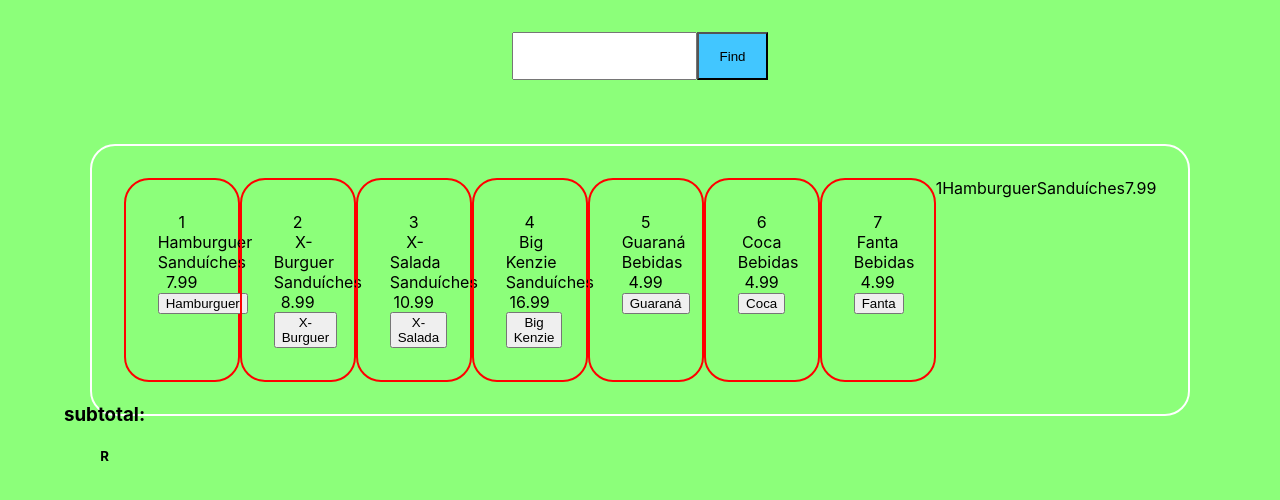
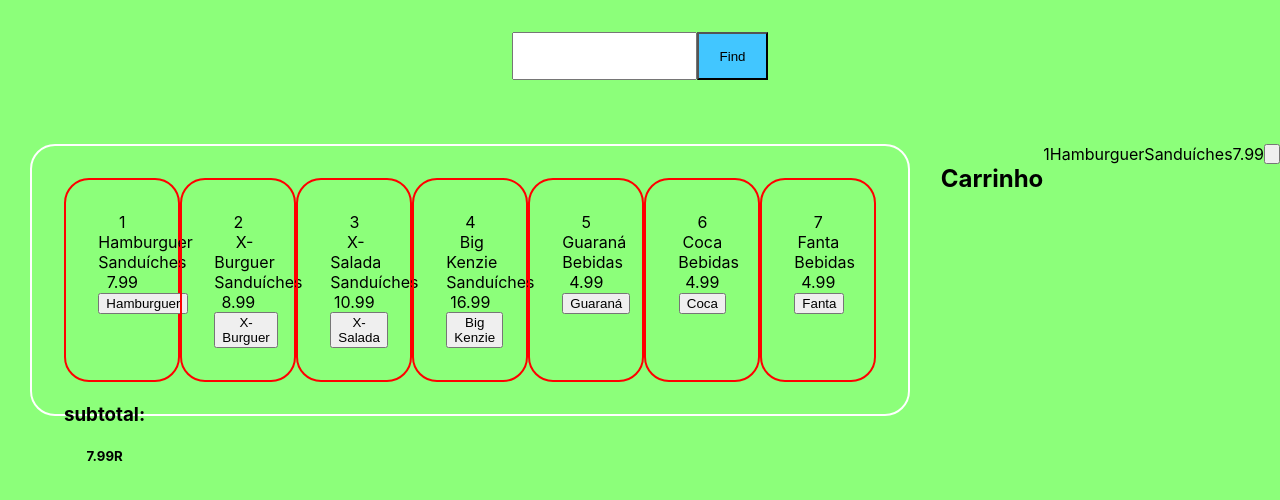
Before and after one commit to Kenzie-Academy-Brasil-Developers/react-entrega-s1-hamburgueria-da-kenzie-Glen1986, a React (Create React App) app: page / in a window 1280 px wide. Both pictures are taken after a click on the button "Hamburguer". Shown: the top 500 px of the page. Built offline with nearby package versions, Linux system fonts and the light colour scheme.

Commit message:
hamburgCart

```diff
--- a/src/App.js
+++ b/src/App.js
@@ -1,7 +1,7 @@
 import MenuContainer from './components/MenuContainer'
 import Subtotal from './components/Subtotal'
 import NavBar from './components/NavBar'
-import Cart from './components/Cart'
+import ContCart from './components/ContCart'
 import './App.css';
 import { useState } from 'react'
 
@@ -19,7 +19,7 @@
 const [filteredProducts, setFilteredProducts] = useState([]);
 
 const [currentSale, setCurrentSale] = useState([]);
-//const [cartTotal, setCartTotal] = useState(0);
+const [cartTotal, setCartTotal] = useState(0);
 const [userInput, setUserInput] = useState("");
 
 
@@ -33,8 +33,13 @@
    setCurrentSale(
      [...currentSale, products.find(item=>item.id === e)]
    )
+
 };
-
+const addCart =()=>{
+  setCartTotal(
+  [...cartTotal, currentSale]
+  )
+}
 
 return (
   <>
@@ -56,16 +61,20 @@
         setProducts = { setProducts }
         handleClick = { handleClick }
       />
-      <Cart
-        currentSale = {currentSale}
-      ></Cart>
-
       <Subtotal
         cartTotal ={
-        currentSale.map(item => item ===
-        item.price) }
+        currentSale.map(item =>
+           [ item.price  ])
+
+        }
       ></Subtotal>
     </div>
+
+      <ContCart
+        currentSale = {currentSale}
+        addCart = {addCart}
+
+      ></ContCart>
 
     </div>
     </>
--- a/src/components/Cart/index.jsx
+++ b/src/components/Cart/index.jsx
@@ -1,11 +1,12 @@
 import './styles.css'
-const Cart = ({currentSale})=> {
+const Cart = ({item,currentSale})=> {
   return(
   <div className="cart">
-    {currentSale.map(item=><div className="cartId">{item.id}</div>)}
-    {currentSale.map(item=><div className="cartName">{item.name}</div>)}
-    {currentSale.map(item=><div className="cartCategory">{item.category}</div>)}
-    {currentSale.map(item=><div className="cartPrice">{item.price}</div>)}
+    <div className="cartId">{item.id}</div>
+    <div className="cartName">{item.name}</div>
+    <div className="cartCategory">{item.category}</div>
+    <div className="cartPrice">{item.price}</div>
+    <button onClick={()=>console.log("buy")}></button>
   </div>
   )
 }
--- /dev/null
+++ b/src/components/ContCart/index.jsx
@@ -0,0 +1,15 @@
+import Cart from '../Cart'
+
+const ContCart =({currentSale})=>{
+  return(
+    <>
+      <h2>Carrinho</h2>
+      <div className="container">
+        {
+          currentSale.map(item => <Cart key={item.id} item={item}/>)
+        }
+      </div>
+    </>
+  )
+}
+export default ContCart;
--- a/src/components/Product/index.js
+++ b/src/components/Product/index.js
@@ -1,5 +1,5 @@
 import './style.css'
-const Product =( {item,id, name, category, price, handleClick,products } )=>{
+const Product =( {addCart,item,id, name, category, price, handleClick,products } )=>{
   return(
   <div className="product">
     <div className="id">{item.id}</div>
```
